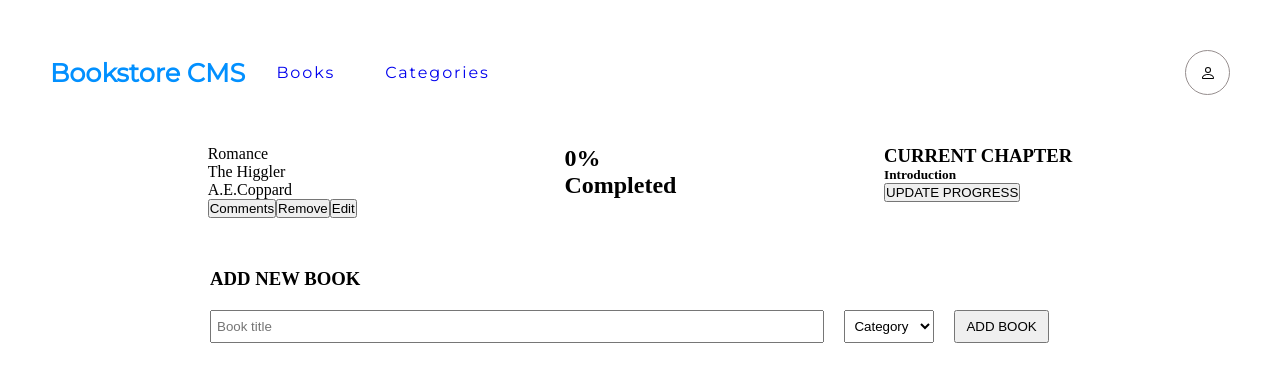
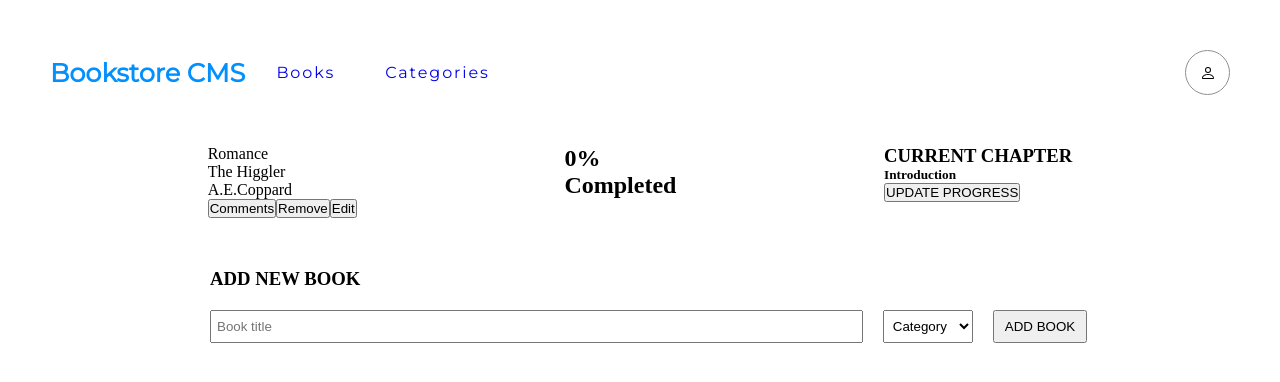
Before and after one commit to DeVuDeveloper/Bookstore, a React (Create React App) app: page / in a window 1280 px wide. Shown: the top 382 px of the page. Built offline with nearby package versions, Linux system fonts and the light colour scheme.

Commit message:
linter error fixed

```diff
--- a/src/style/form.css
+++ b/src/style/form.css
@@ -10,14 +10,13 @@
 
 form {
   display: flex;
-  justify-content: baseline;
   align-items: center;
   gap: 20px;
 }
 
 input {
   padding: 7px 5px;
-  width: 48%;
+  width: 51%;
 }
 
 .options {
```
